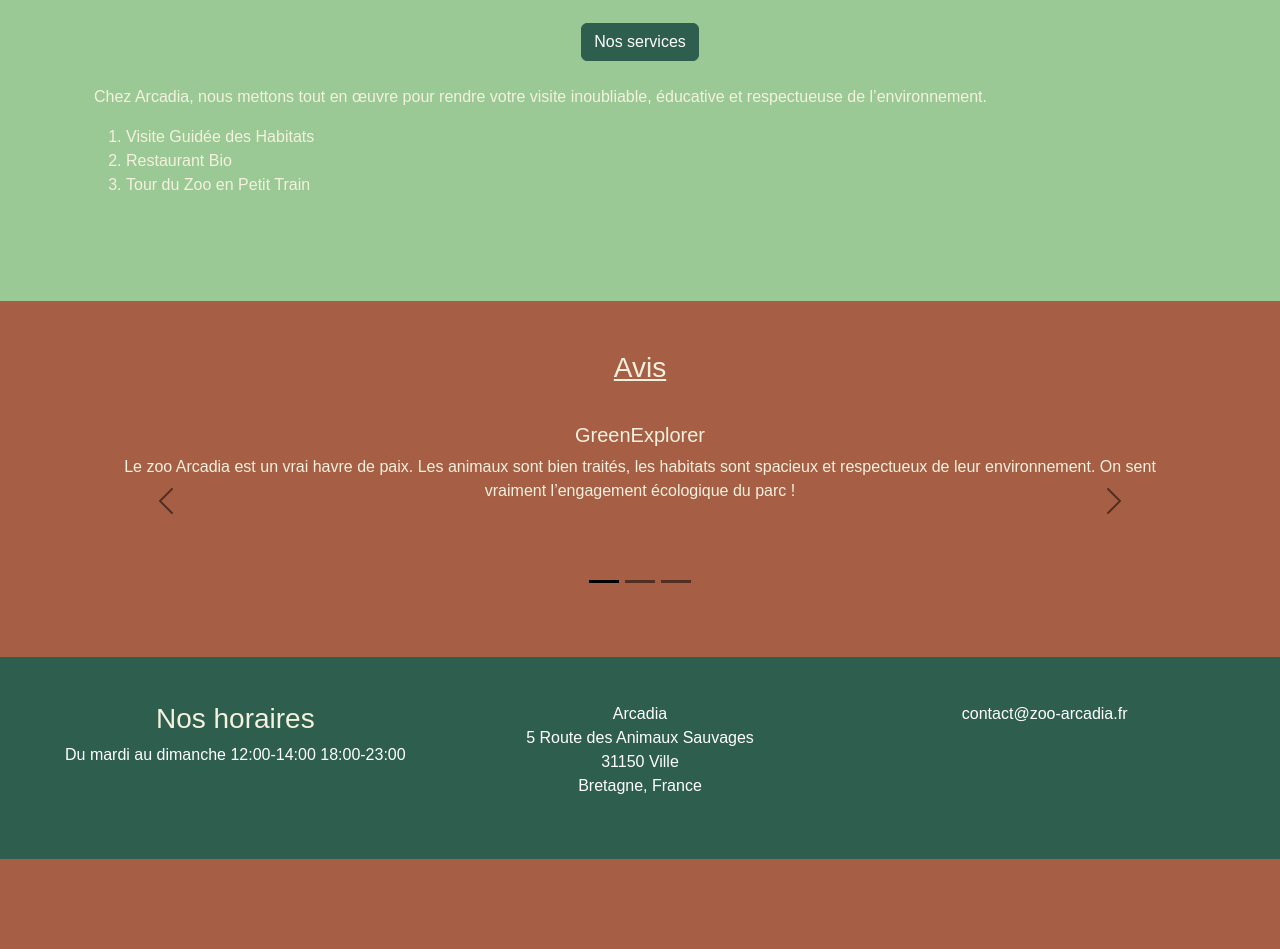
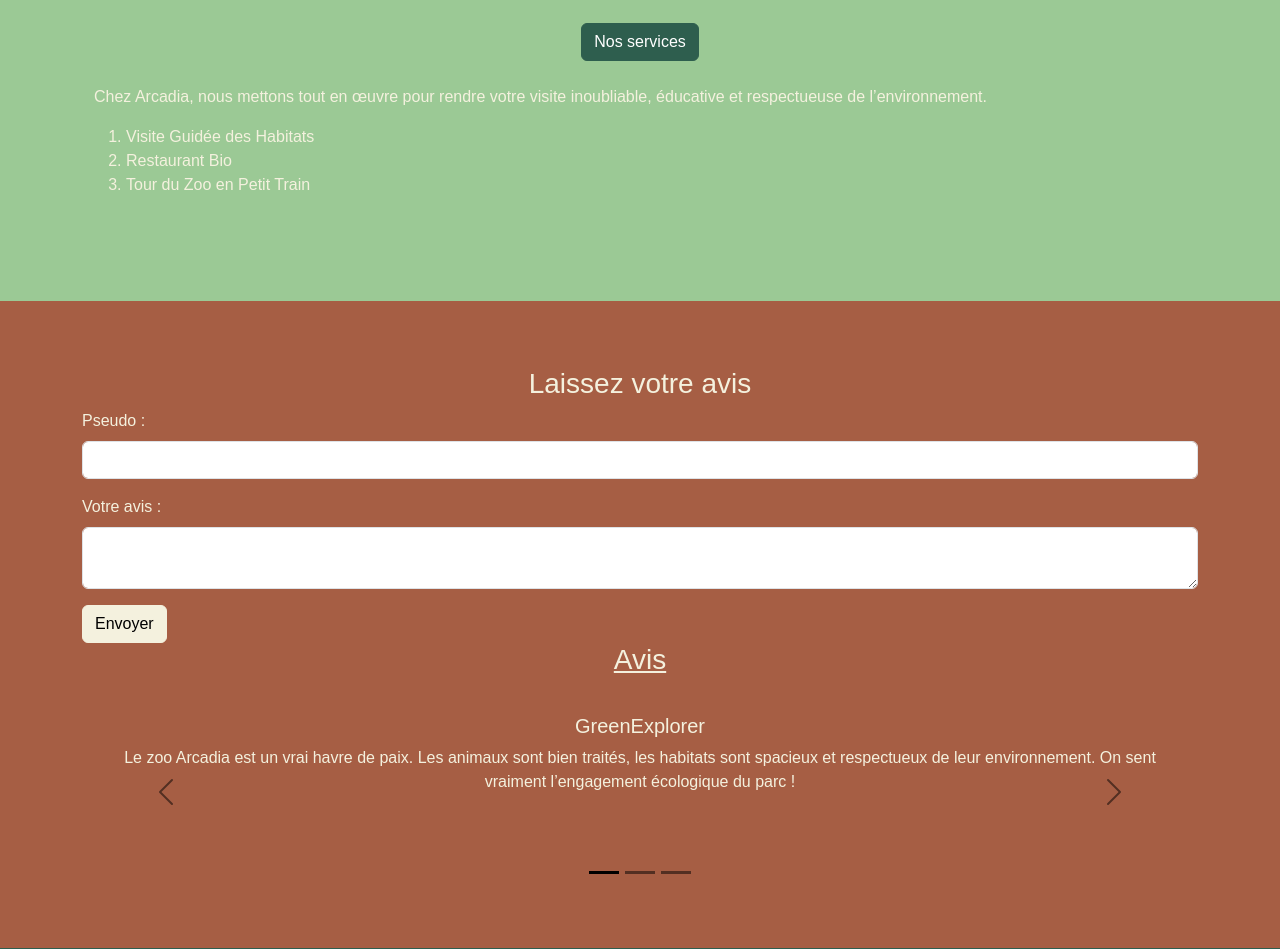
Before and after one commit to kantonirina02/Arcadia, a PHP site: page / in a window 1280 px wide. Shown: the part 1621-2570 px from the top of the page. Before the commit the page ends 2480 px from the top, so only its background shows below. Run offline with PHP 8.4, Linux system fonts and the light colour scheme; some libraries are stand-ins or nearby versions; some web fonts are replaced.

Commit message:
form Avis resolution pbm habitat

```diff
--- a/Router/allRoutes.js
+++ b/Router/allRoutes.js
@@ -4,6 +4,7 @@ import Route from "./Route.js";
 export const allRoutes = [
     new Route("/", "Accueil", "/pages/home.html"),
     new Route("/services", "Services", "/pages/services.html"),
+    new Route("/habitats", "Habitats", "/pages/habitats.html")
 ];
 
 //Le titre s'affiche comme ceci : Route.titre - websitename
--- a/package.json
+++ b/package.json
@@ -9,6 +9,7 @@
   "keywords": [],
   "author": "",
   "license": "ISC",
+  "npm.packageManager": "npm",
   "dependencies": {
     "bootstrap": "^5.3.3",
     "bootstrap-icons": "^1.11.3"
--- /dev/null
+++ b/pages/habitats.html
@@ -0,0 +1,4 @@
+<section id="habitats-anim">
+    <div id="habitatsContainer" class="habitats-container"><h1>habitat</h1></div>
+    <div id="habitatDetail" class="animal-details"><h1>images</h1></div>
+</section>
--- a/pages/home.html
+++ b/pages/home.html
@@ -67,6 +67,20 @@
 </section>
 
 <section id="avis">
+    <div class="container comm mt-3">
+        <h3 class="text-center">Laissez votre avis</h3>
+        <form id="avisForm">
+            <div class="mb-3">
+                <label for="pseudo" class="form-label">Pseudo :</label>
+                <input type="text" id="pseudo" name="pseudo" class="form-control" required>
+            </div>
+            <div class="mb-3">
+                <label for="message" class="form-label">Votre avis :</label>
+                <textarea id="message" name="message" class="form-control" required></textarea>
+            </div>
+            <button type="submit" class="btn btn-primary">Envoyer</button>
+        </form>
+    </div>
     <div class="container">
         <div>
             <h3 class="text-center avis-title">Avis</h3>
--- a/scss/main.scss
+++ b/scss/main.scss
@@ -42,6 +42,7 @@ p{
         height:100%;
         background-image: url('/image/Jaguar_.png');
         background-size: cover;
+        background-position: center;
         filter: brightness(0.5);
     }
 
@@ -96,7 +97,15 @@ img {
 #avis .carousel-item {
     padding: 30px 30px 90px;
 }
+
 .visite-guide{
     display: flex;
     flex-direction: column;
+    align-items: center;
+
 }
+#habitats-anim {
+    background-color:$secondary;
+    margin: 0;
+    padding: 20px;
+}
```
Also changed, not shown: package-lock.json (deleted), scss/main.css, 1 other file.
